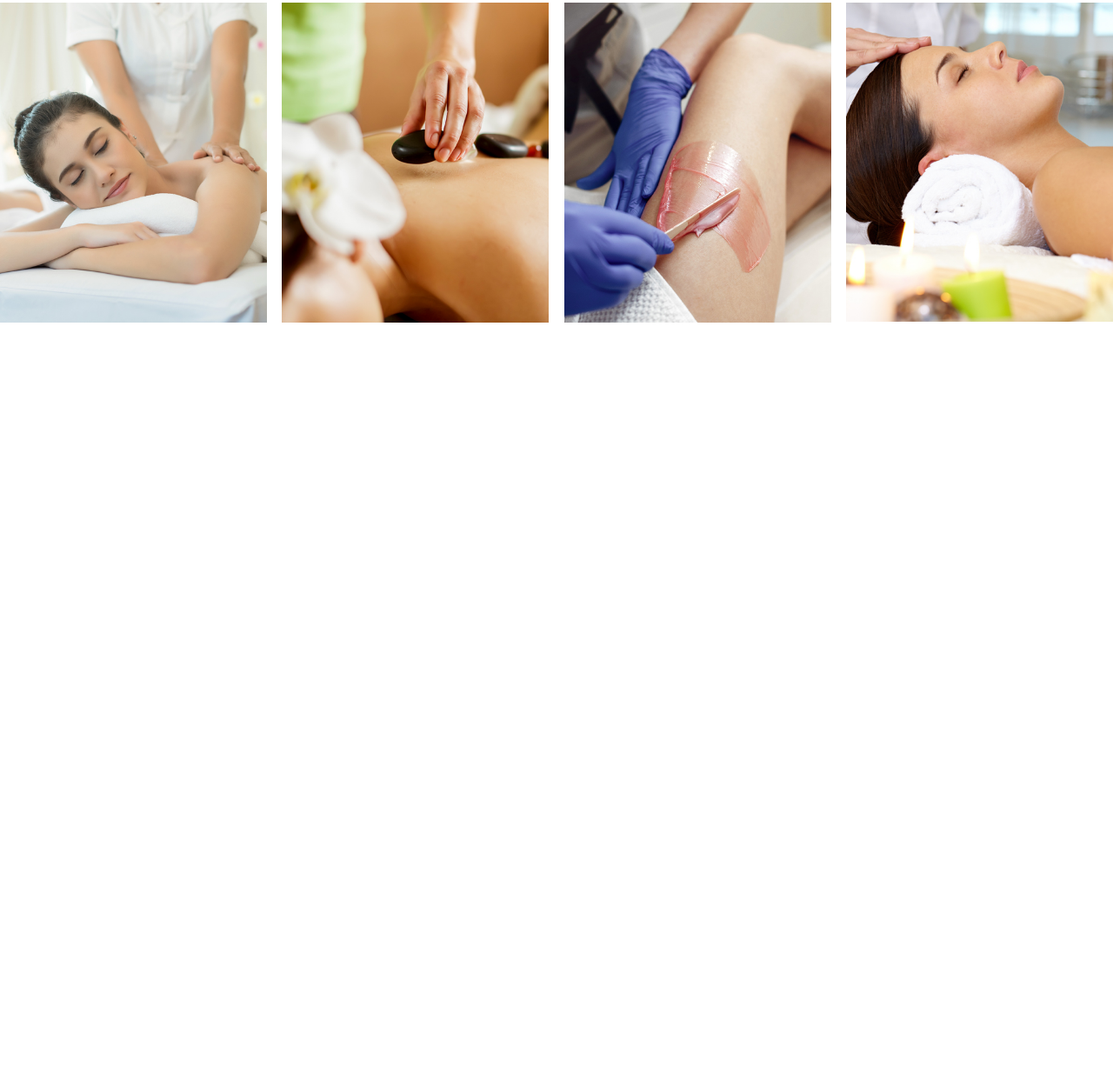
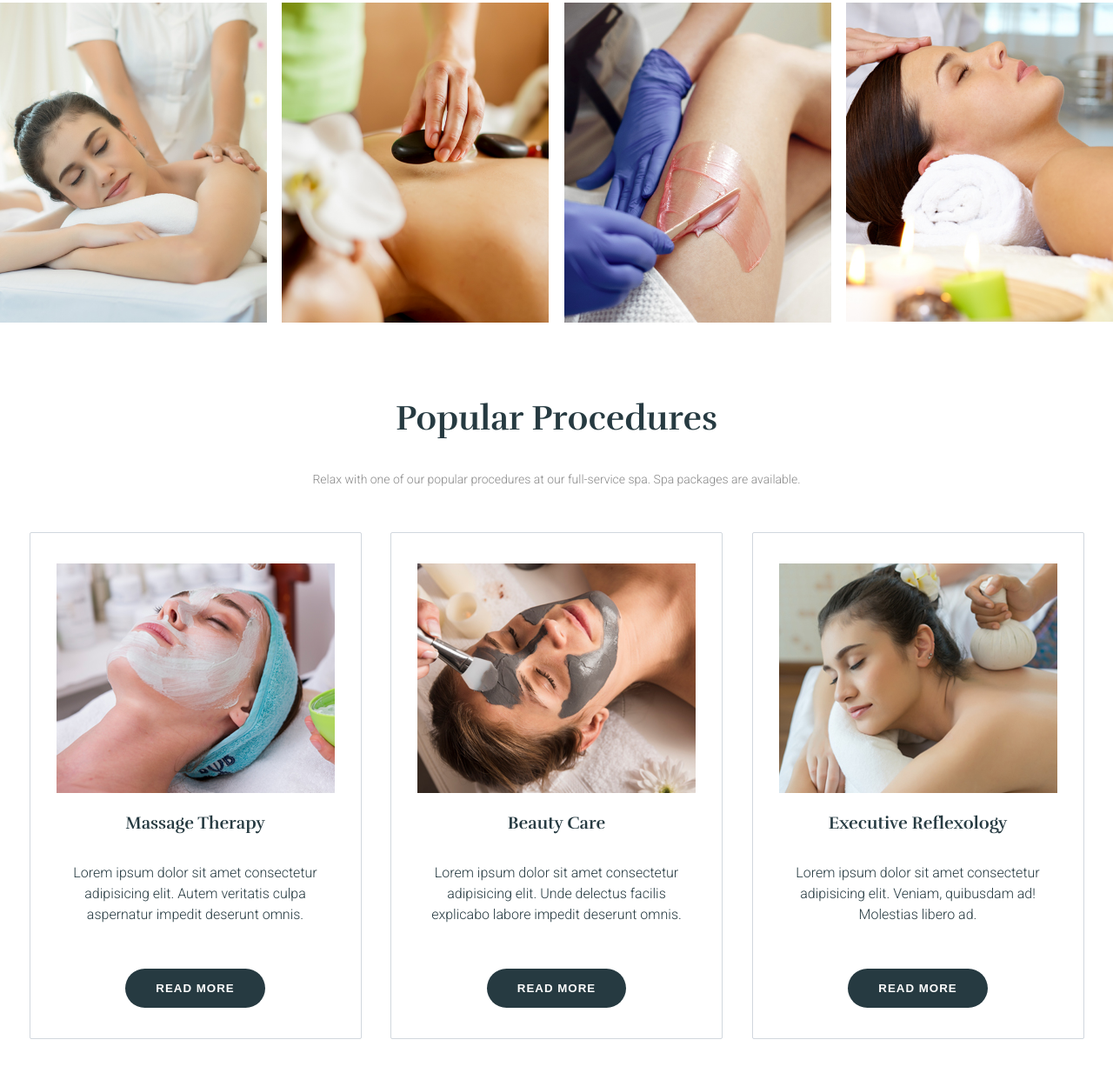
Before and after one commit to sblahov/leospa, a website: page index.html in a window 1280 px wide. Shown: the part 940-2174 px from the top of the page at 87% size. Before the commit the page ends 1311 px from the top, so only its background shows below. Drawn offline with Linux system fonts and the light colour scheme.

Commit message:
added Procedures section

```diff
--- a/index.html
+++ b/index.html
@@ -77,7 +77,7 @@
     </header>
 
     <main>
-      <section class="about">
+      <section class="about section__margin">
         <h2 class="heading__2">About Our Spa Center</h2>
         <p class="section__description paragraph__text">
           We are a team of passionate wellness professionals who provide
@@ -147,6 +147,46 @@
           </div>
         </figure>
       </section>
+
+      <section class="procedures section__margin">
+        <h2 class="heading__2">Popular Procedures</h2>
+        <p class="section__description paragraph__text paragraph__margin">
+          Relax with one of our popular procedures at our full-service spa. Spa
+          packages are available.
+        </p>
+
+        <div class="procedure__cards">
+          <figure class="procedure-card">
+            <img src="img/procedure-1.jpg" alt="" class="procedure-card__img" />
+            <h3 class="heading__3">Massage Therapy</h3>
+            <p class="procedure-card__text">
+              Lorem ipsum dolor sit amet consectetur adipisicing elit. Autem
+              veritatis culpa aspernatur impedit deserunt omnis.
+            </p>
+            <button class="button button__black">Read More</button>
+          </figure>
+
+          <figure class="procedure-card">
+            <img src="img/procedure-2.jpg" alt="" class="procedure-card__img" />
+            <h3 class="heading__3">Beauty Care</h3>
+            <p class="procedure-card__text">
+              Lorem ipsum dolor sit amet consectetur adipisicing elit. Unde
+              delectus facilis explicabo labore impedit deserunt omnis.
+            </p>
+            <button class="button button__black">Read More</button>
+          </figure>
+
+          <figure class="procedure-card">
+            <img src="img/procedure-3.jpg" alt="" class="procedure-card__img" />
+            <h3 class="heading__3">Executive Reflexology</h3>
+            <p class="procedure-card__text">
+              Lorem ipsum dolor sit amet consectetur adipisicing elit. Veniam,
+              quibusdam ad! Molestias libero ad.
+            </p>
+            <button class="button button__black">Read More</button>
+          </figure>
+        </div>
+      </section>
     </main>
   </body>
 </html>
--- a/sass/base/_typography.scss
+++ b/sass/base/_typography.scss
@@ -20,6 +20,12 @@ body {
   color: $color-gray-dark;
 }
 
+.heading__3 {
+  font-family: "Rufina", serif;
+  font-size: 2rem;
+  color: $color-gray-dark;
+}
+
 .header--span {
   color: $color-pink-primary;
   text-transform: uppercase;
--- a/sass/base/_utilities.scss
+++ b/sass/base/_utilities.scss
@@ -0,0 +1,7 @@
+.section__margin {
+  margin: 8rem 0;
+}
+
+.paragraph__margin {
+  margin-bottom: 5rem;
+}
--- a/sass/components/_button.scss
+++ b/sass/components/_button.scss
@@ -5,11 +5,11 @@
   font-weight: 600;
   letter-spacing: 1px;
   border-radius: 2px;
+  color: #fff;
 
   &__pink {
     background-color: $color-pink-primary;
     transition: all 0.2s;
-    color: #fff;
 
     &:focus,
     &:hover {
@@ -25,6 +25,12 @@
     &--round {
       border-radius: 50px;
     }
+  }
+
+  &__black {
+    background-color: $color-gray-dark;
+    border-radius: 50px;
+    transition: all 0.2s;
   }
 }
 
--- /dev/null
+++ b/sass/components/_procedure-card.scss
@@ -0,0 +1,32 @@
+.procedure-card {
+  width: 25%;
+  border: 1px solid #d1d7de;
+  border-radius: 2px;
+  padding: 3.5rem 3rem;
+  transform: all 0.2s;
+
+  display: flex;
+  flex-direction: column;
+  align-items: center;
+
+  &:hover {
+    box-shadow: 0 1.1rem 1.1rem rgba($color-gray-light, 0.11);
+    transform: translateY(-2px);
+
+    & > :last-child {
+      background-color: $color-pink-primary;
+    }
+  }
+
+  &__img {
+    max-width: 100%;
+    margin: 0 auto;
+    margin-bottom: 2rem;
+  }
+
+  &__text {
+    margin: 0 auto;
+    margin-top: 3rem;
+    margin-bottom: 5rem;
+  }
+}
--- a/sass/main.scss
+++ b/sass/main.scss
@@ -7,6 +7,7 @@
 @import "base/utilities";
 
 @import "components/button";
+@import "components/procedure-card";
 @import "components/service-card";
 
 @import "layout/footer";
--- a/sass/pages/_home.scss
+++ b/sass/pages/_home.scss
@@ -30,7 +30,6 @@
 }
 
 .about {
-  margin: 8rem;
   display: flex;
   flex-direction: column;
   align-items: center;
@@ -43,3 +42,18 @@
   flex-direction: row;
   justify-content: space-between;
 }
+
+.procedures {
+  display: flex;
+  flex-direction: column;
+  align-items: center;
+  justify-content: space-between;
+  text-align: center;
+}
+
+.procedure__cards {
+  display: flex;
+  flex-direction: row;
+  justify-content: space-evenly;
+  align-items: stretch;
+}
```
Also changed, not shown: css/style.css.
